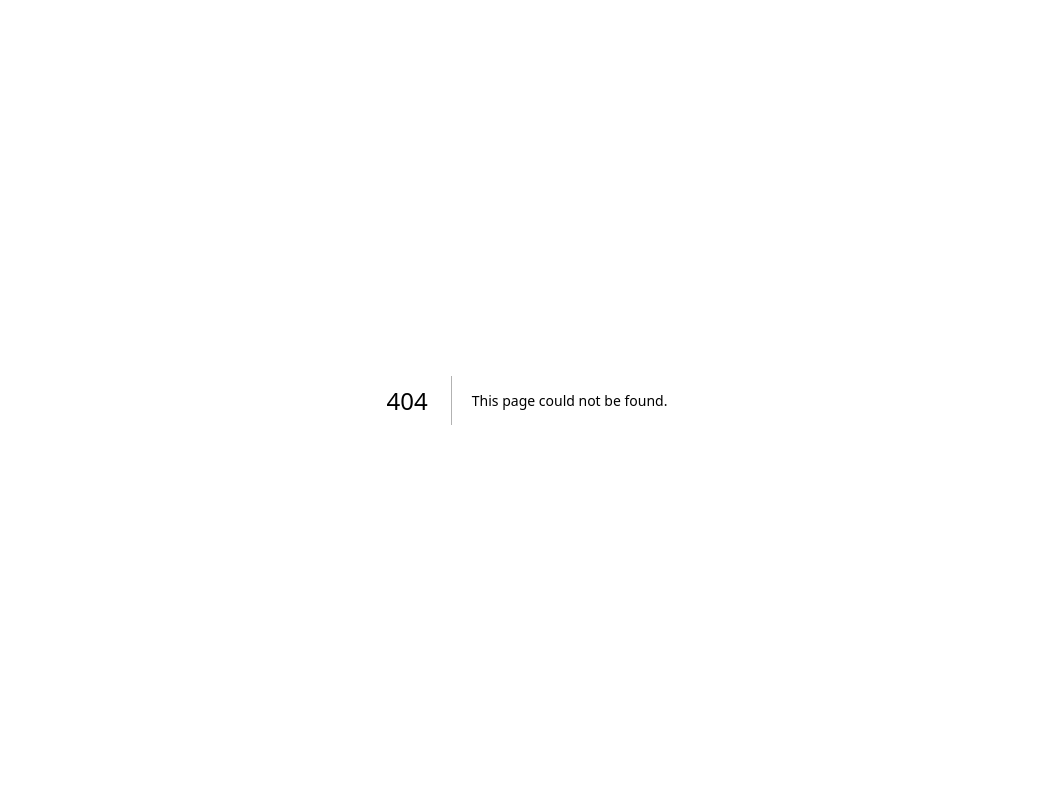
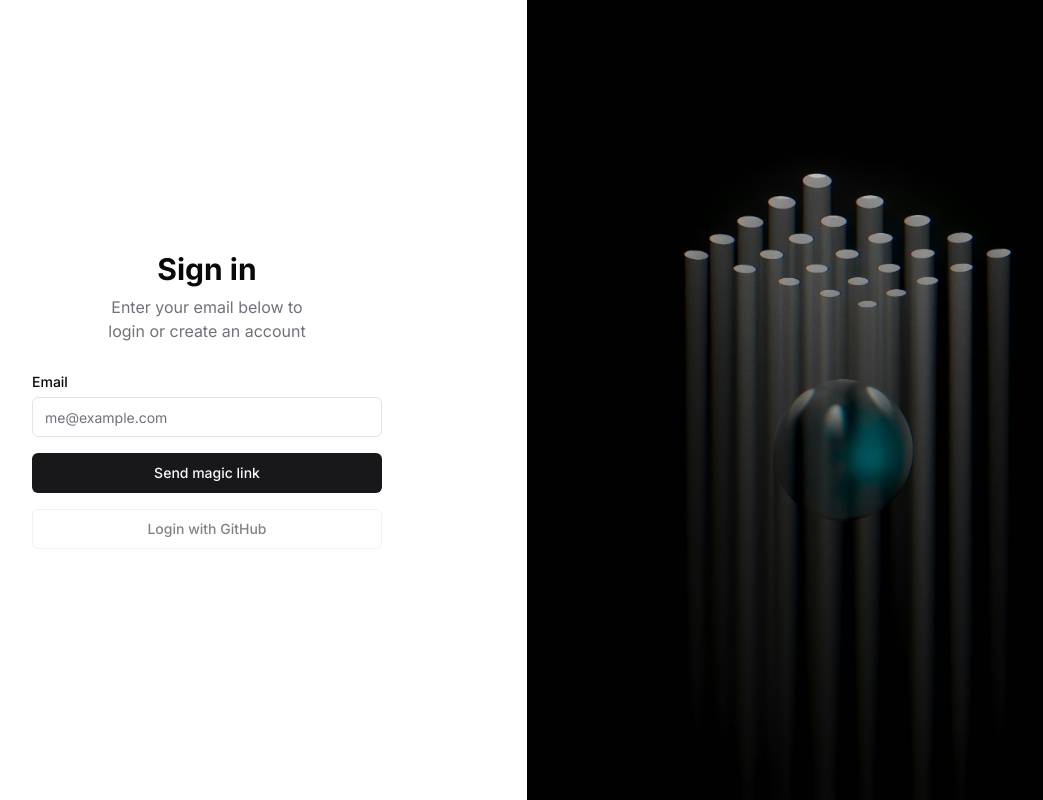
Before and after one commit to jacobhq/pong, a Next.js app in the folder web/: page /auth/signin in a window 1280 px wide. Before the commit this address had no page. Shown: the whole page, without its empty margins (113-1156 px from the left). Built offline with nearby package versions, Linux system fonts and the light colour scheme.

Commit message:
pause work on auth page for now

```diff
--- /dev/null
+++ b/web/app/auth/signin/page.tsx
@@ -0,0 +1,58 @@
+import Image from "next/image"
+import authImage from '@/public/auth-image.jpg'
+import {getCsrfToken, signIn} from "next-auth/react"
+
+import {Button} from "@/components/ui/button"
+import {Input} from "@/components/ui/input"
+import {Label} from "@/components/ui/label"
+
+export default function Signin() {
+    async function sendMagicLink(rawFormData: FormData) {
+        "use server"
+        const formData = {
+            csrfToken: await getCsrfToken(),
+            email: rawFormData.get("email") as string
+        }
+        await fetch("/api/auth/signin/email", {method: "POST", body: formData})
+    }
+
+    return (
+        <div className="w-full lg:grid min-h-screen lg:grid-cols-2">
+            <div className="flex items-center justify-center py-12">
+                <div className="mx-auto grid w-[350px] gap-8">
+                    <div className="grid gap-2 text-center">
+                        <h1 className="text-3xl font-bold">Sign in</h1>
+                        <p className="text-balance text-muted-foreground">
+                            Enter your email below to login or create an account
+                        </p>
+                    </div>
+                    <form action={sendMagicLink} className="grid gap-4">
+                        <div className="grid gap-2">
+                            <Label htmlFor="email">Email</Label>
+                            <Input
+                                id="email"
+                                name="email"
+                                type="email"
+                                placeholder="me@example.com"
+                                required
+                            />
+                        </div>
+                        <Button type="submit" className="w-full">
+                            Send magic link
+                        </Button>
+                        <Button variant="outline" className="w-full" disabled>
+                            Login with GitHub
+                        </Button>
+                    </form>
+                </div>
+            </div>
+            <div className="hidden bg-muted lg:block">
+                <Image
+                    src={authImage}
+                    alt="The pong ball is ready... (https://unsplash.com/photos/a-black-background-with-a-blue-object-in-the-middle-of-it-VhFlw3XdUuE)"
+                    className="max-h-screen w-full object-cover object-top dark:grayscale"
+                />
+            </div>
+        </div>
+    )
+}
```
Also changed, not shown: web/public/auth-image.jpg (added).
